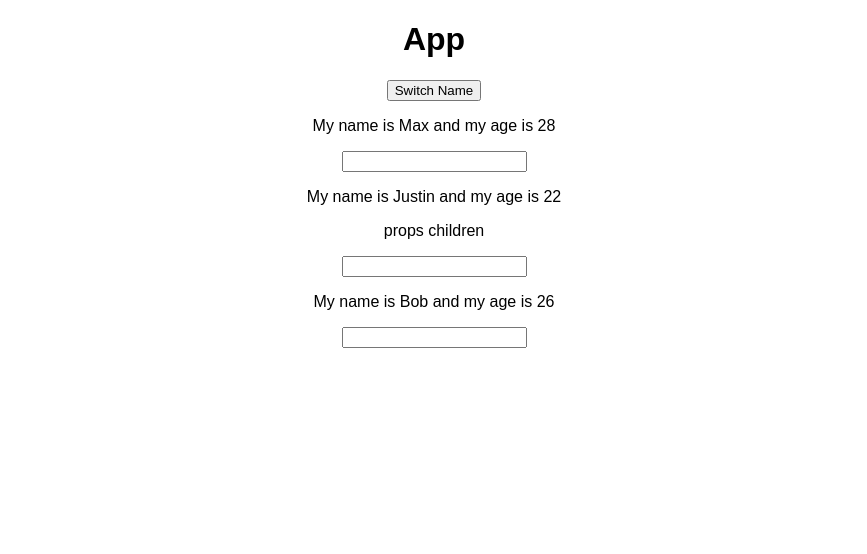
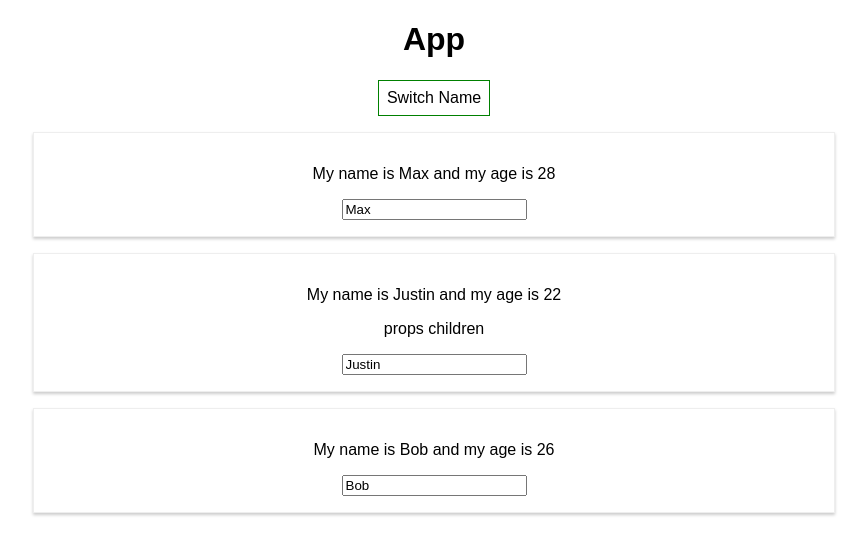
Before and after one commit to justinlieu06/fun-with-react, a React (Create React App) app: page / in a window 1280 px wide. Shown: the top 554 px of the page, without its empty margins (206-1073 px from the left). Built offline with nearby package versions, Linux system fonts and the light colour scheme.

Commit message:
added styling

```diff
--- a/src/App.js
+++ b/src/App.js
@@ -12,7 +12,7 @@
     otherState: 'some other value'
   })
 
-  const nameHandler = (newName) => {
+  const switchNameHandler = (newName) => {
     setPersonsState({
       persons: [
         { name: newName, age: 28},
@@ -32,19 +32,27 @@
     })
   }
 
+  const style = {
+    backgroundColor: "white",
+    font: "inherit",
+    border: "1px solid green",
+    padding: "8px",
+    cursor: "pointer"
+  };
+
   return (
     <div className="App">
       <h1>App</h1>
-      <button onClick={nameHandler}>Switch Name</button>
+      <button onClick={switchNameHandler} style={style}>Switch Name</button>
 
       <Person name={personsState.persons[0].name}
       age={personsState.persons[0].age}
-      click={nameHandler.bind(this, "hello")}/>
+      click={switchNameHandler.bind(this, "hello")}/>
 
       <Person name={personsState.persons[1].name}
       age={personsState.persons[1].age}
-      click={nameHandler.bind(this, "world")}
-      changed = {nameChangedHandler.bind(this)}>props children</Person>
+      click={switchNameHandler.bind(this, "world")}
+      changed = {nameChangedHandler}>props children</Person>
 
       <Person
       name={personsState.persons[2].name}
--- /dev/null
+++ b/src/Person/Person.css
@@ -0,0 +1,8 @@
+.Person {
+  width: 60%;
+  margin: 16px auto;
+  border: 1px solid #eee;
+  box-shadow: 0px 2px 3px #ccc;
+  padding: 16px;
+  text-align: center;
+}
--- a/src/Person/Person.js
+++ b/src/Person/Person.js
@@ -1,11 +1,12 @@
 import React from 'react';
+import "./Person.css";
 
 const person = (props) => {
   return (
-    <div>
+    <div className="Person">
       <p onClick={props.click}>My name is {props.name} and my age is {props.age}</p>
       <p>{props.children}</p>
-      <input type="text" />
+      <input type="text" onChange={props.changed} value={props.name} />
     </div>
   );
 }
```
Also changed, not shown: src/App.css (line endings or trailing spaces).
